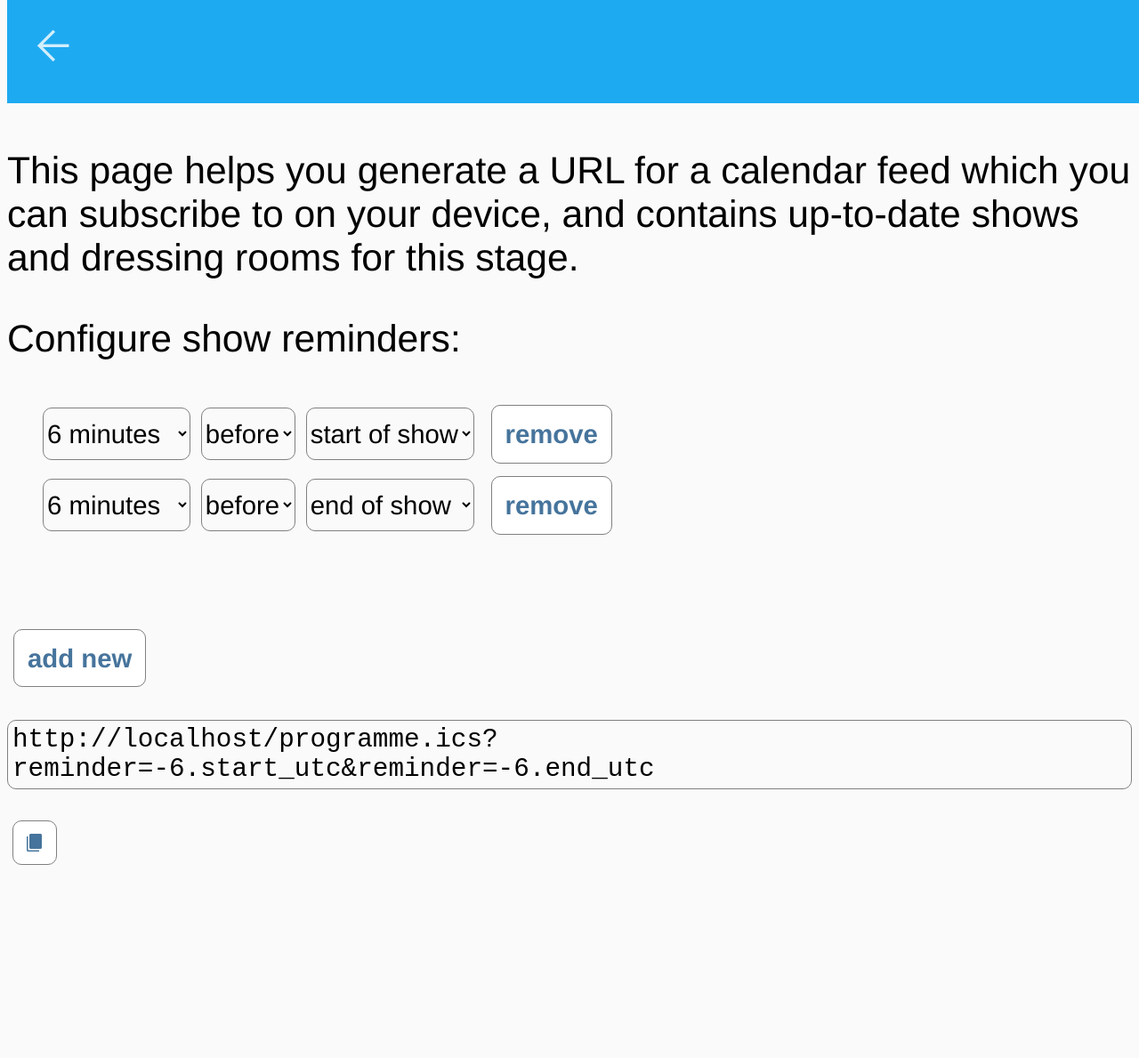
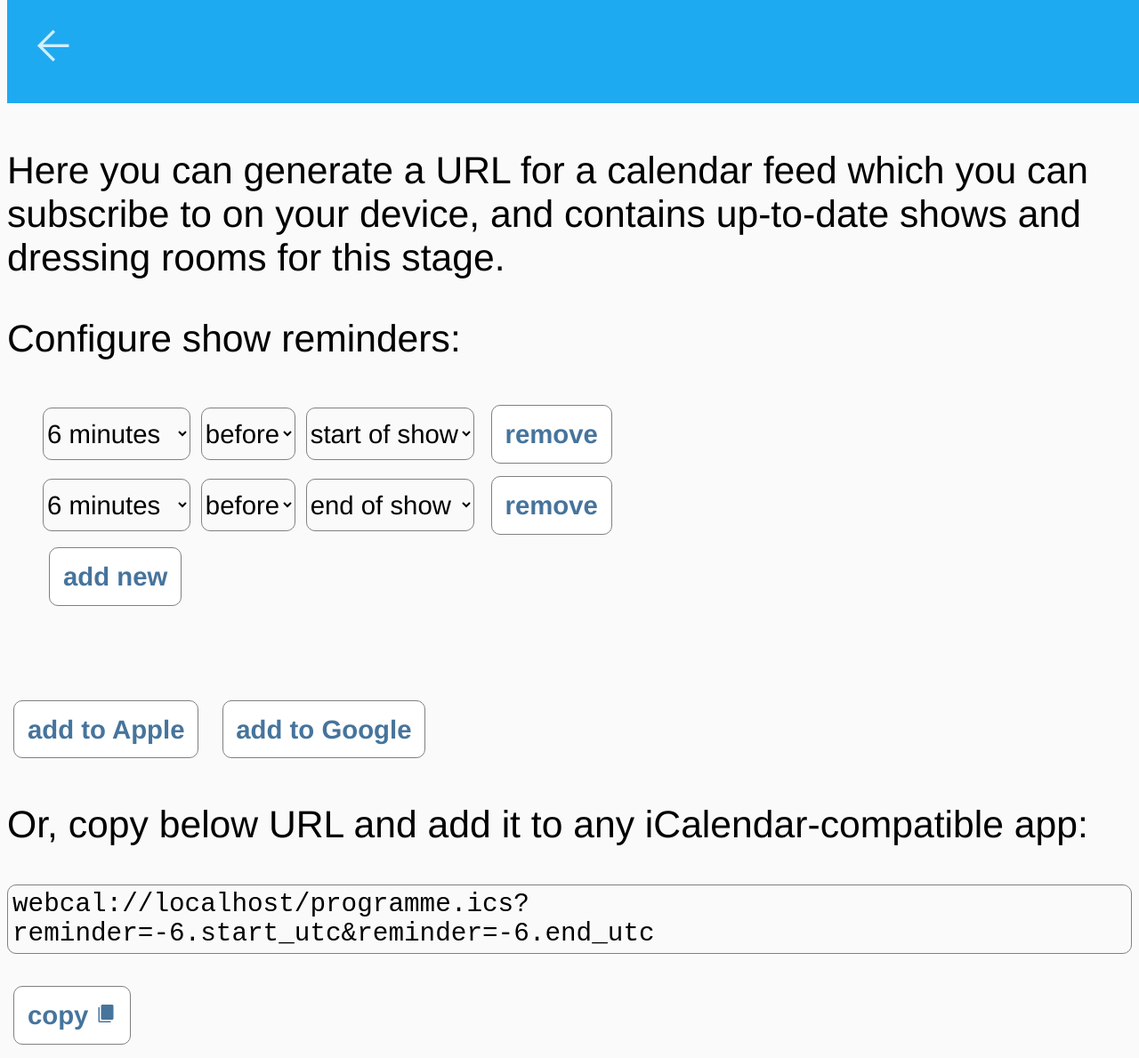
Before and after one commit to danielschenk/zpf-backstage-tv, a Flask app: page /generate-ical-url in a window 1280 px wide. Shown: the whole page at 89% size. Before the commit the page ends 972 px from the top, so only its background shows below. Run offline with Flask 3, Linux system fonts and the light colour scheme; parts of the project's set-up code (start-up, migrations or seed data) failed here and were passed over; some libraries are stand-ins or nearby versions.

Commit message:
improvements, add google and apple buttons

```diff
--- a/static/generate-ical-url.js
+++ b/static/generate-ical-url.js
@@ -14,8 +14,10 @@ function onLoad() {
 function addEntry() {
     var newEntry = document.getElementById("template-entry").cloneNode(true);
     newEntry.removeAttribute("id");
+    newEntry.classList.remove("skip");
     newEntry.style.display = "block";
-    document.getElementById("reminder-entries").appendChild(newEntry);
+    document.getElementById("add-button-entry").insertAdjacentElement("beforebegin",
+        newEntry);
     updateUrl();
     return newEntry;
 }
@@ -30,7 +32,7 @@ function updateUrl() {
     var relativeUrl = "/programme.ics";
     document.getElementById("reminder-entries")
         .querySelectorAll("li").forEach(item => {
-            if (item.id == "template-entry")
+            if (item.classList.contains("skip"))
             {
                 return;
             }
@@ -43,6 +45,13 @@ function updateUrl() {
             first = false;
         });
 
-    document.getElementById("url").innerText = window.location.protocol + "//" + window.location.host +
-        relativeUrl;
+    var webcalUrl = "webcal://" + window.location.host + relativeUrl;
+    document.getElementById("url").innerText = webcalUrl;
+    document.getElementById("apple-url").href = webcalUrl;
+    var googleUrl = "https://calendar.google.com/calendar/r?cid=" + webcalUrl;
+    document.getElementById("google-url").href = googleUrl;
 }
+
+function copy() {
+    navigator.clipboard.writeText(document.getElementById("url").innerText);
+}
--- a/static/index.css
+++ b/static/index.css
@@ -68,6 +68,11 @@ button {
     font-size: 22pt;
     font-weight: bolder;
     color: var(--button-inactive-color);
+}
+
+button a {
+    color: inherit;
+    text-decoration: none;
 }
 
 button.data-entry.selected {
--- a/templates/generate-ical-url.html
+++ b/templates/generate-ical-url.html
@@ -6,12 +6,12 @@
     {{ macros.nav_button("arrow_back", "/", "material-symbols-outlined") }}
     </ul>
     <div class="navigation-margin"></div>
-    <p>This page helps you generate a URL for a calendar feed which you can subscribe to on your
+    <p>Here you can generate a URL for a calendar feed which you can subscribe to on your
     device, and contains up-to-date shows and dressing rooms for this stage.</p>
 
     <p>Configure show reminders:</p>
     <ul id="reminder-entries">
-        <li id="template-entry" style="display: none;">
+        <li id="template-entry" class="skip" style="display: none;">
             <select class="minute-value" onchange="updateUrl()">
                 {% for mins in range(1, 11)|list + range(15, 61, 5)|list %}
                 <option value="{{ mins }}">{{ mins }} minutes</option>
@@ -27,13 +27,18 @@
             </select>
             <button class="remove" onclick="removeEntry(this);">remove</button>
         </li>
+        <li id="add-button-entry" class="skip">
+            <button onclick="addEntry();">add new</button>
+        </li>
     </ul>
-    <br />
-    <button onclick="addEntry();">add new</button>
 
     <br />
+    <button><a id="apple-url">add to Apple</a></button>
+    <button><a id="google-url">add to Google</a></button>
+
+    <p>Or, copy below URL and add it to any iCalendar-compatible app:</p>
     <p id="url" class="code"></p>
-    <button class="material-symbols-outlined" onclick="copy()">content_copy</button>
+    <button onclick="copy()">copy <span class="material-symbols-outlined">content_copy</span></button>
 
     <script src="{{ url_for('static', filename="generate-ical-url.js") }}"></script>
 </body>
```
